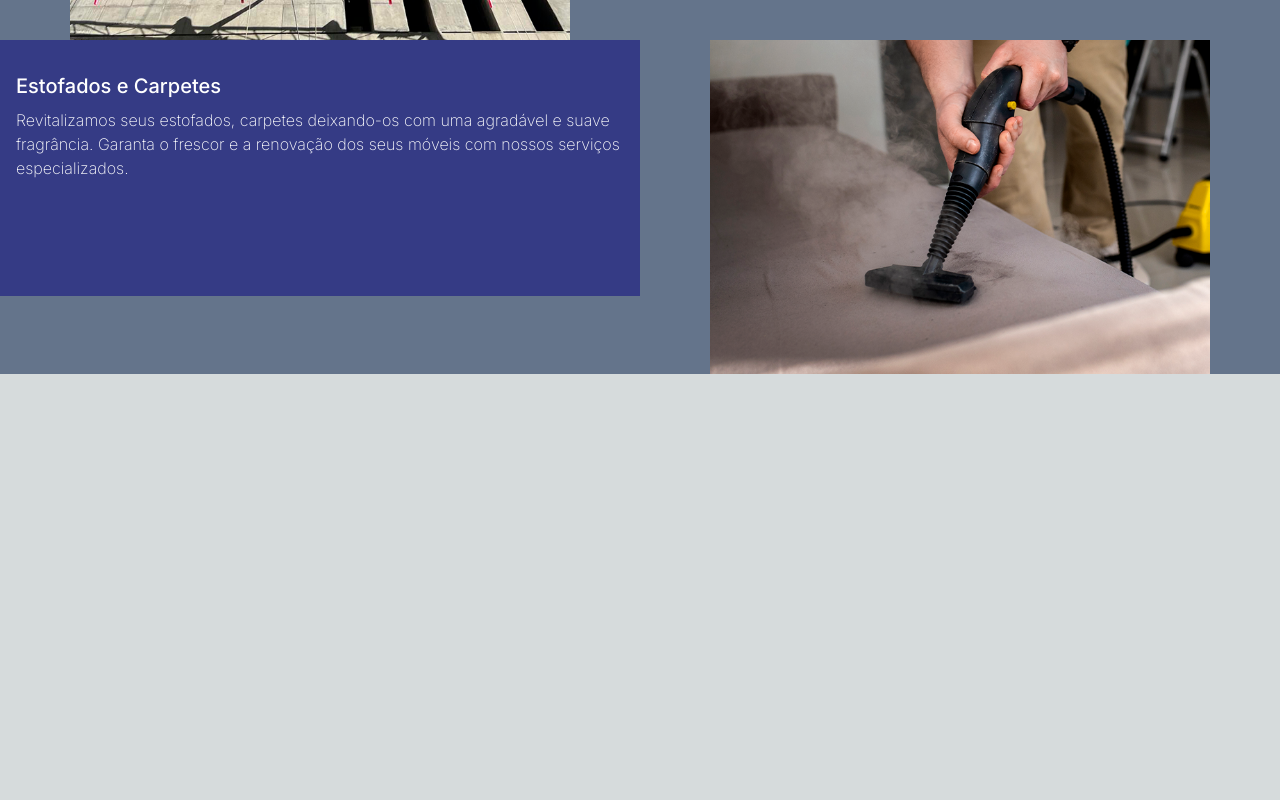
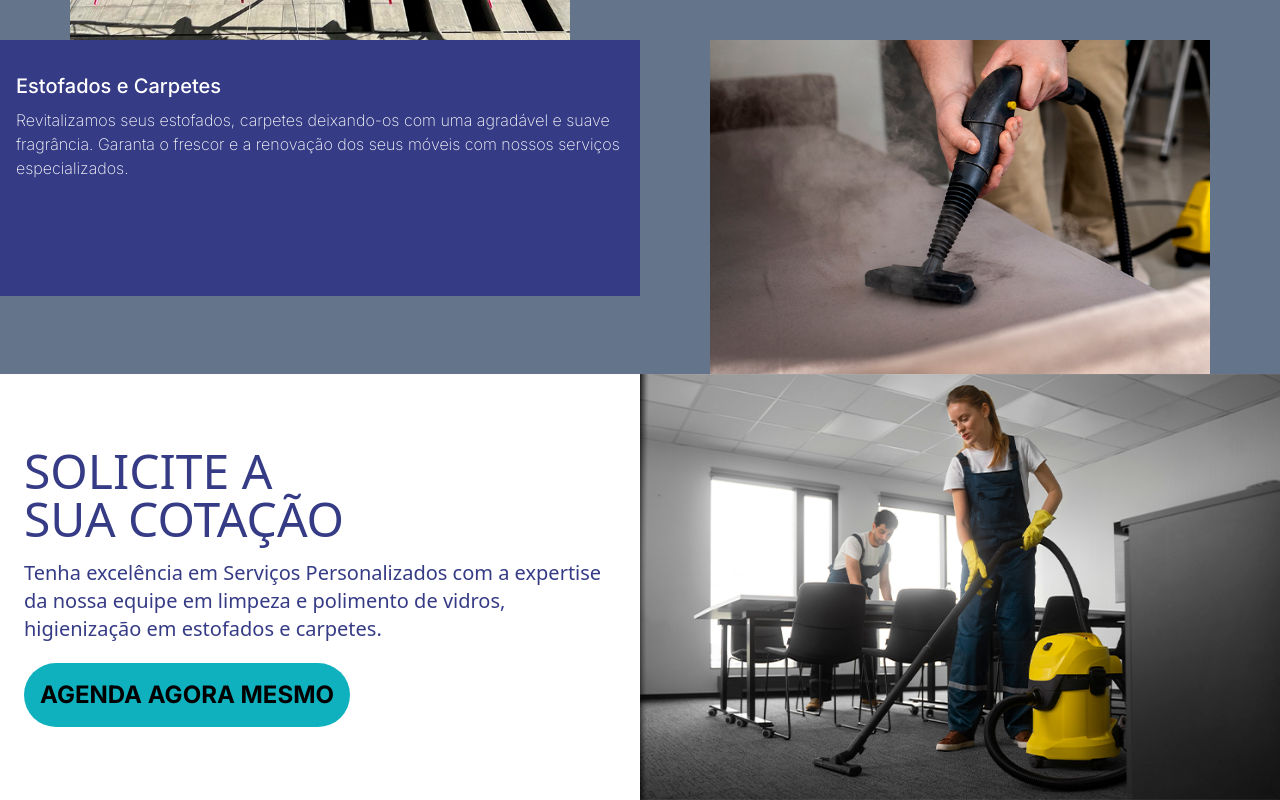
Before and after one commit to pguilhermef/higmaster, a Next.js app: page / in a window 1280 px wide. Shown: the part 1027-1827 px from the top of the page. Before the commit the page ends 1401 px from the top, so only its background shows below. Built offline with nearby package versions, Linux system fonts and the light colour scheme.

Commit message:
feat: Creates a quotation section

```diff
--- a/src/app/page.js
+++ b/src/app/page.js
@@ -1,9 +1,11 @@
+import Quotation from "@/sections/Quotation";
 import Services from "@/sections/Services";
 
 export default function Home() {
   return (
-    <div className="flex justify-center bg-slate-500 min-h-screen">
+    <div className="flex flex-col justify-center bg-slate-500 min-h-screen">
       <Services />
+      <Quotation />
     </div>
   );
 }
--- /dev/null
+++ b/src/sections/Quotation.js
@@ -0,0 +1,28 @@
+const { default: Image } = require("next/image");
+
+import img from '@/images/img7.png';
+import Link from 'next/link';
+
+function Quotation() {
+  return (
+    <div className="flex flex-col sm:flex-row bg-white w-full">
+      <div className='flex flex-col justify-center items-start p-6 gap-2 sm:w-2/4 sm:min-h-full'>
+        <h1 className='font-sans text-5xl font-medium text-higblue mb-2'>
+          SOLICITE A <br /> SUA COTAÇÃO
+        </h1>
+        <p className='font-sans font-normal text-xl text-higblue'>
+          Tenha excelência em Serviços
+          Personalizados com a expertise da nossa equipe em limpeza e polimento de vidros, higienização em estofados e carpetes.
+        </p>
+        <Link href='https://wa.me/+5521997558799' className='cursor-pointer bg-higgreen p-4 mt-3 rounded-full text-2xl text-center font-bold whitespace-nowrap'>
+          AGENDA AGORA MESMO
+        </Link>
+      </div>
+      <div className='flex justify-center items-center sm:w-2/4 sm:min-h-full'>
+        <Image src={img} alt="Imagem de cotações" className='w-full h-full object-cover' />
+      </div>
+    </div>
+  );
+}
+
+export default Quotation;
--- a/tailwind.config.js
+++ b/tailwind.config.js
@@ -7,6 +7,7 @@ module.exports = {
       },
       colors: {
         higblue: '#353b85',
+        higgreen: '#0fb1bf',
       }
     },
   },
```
